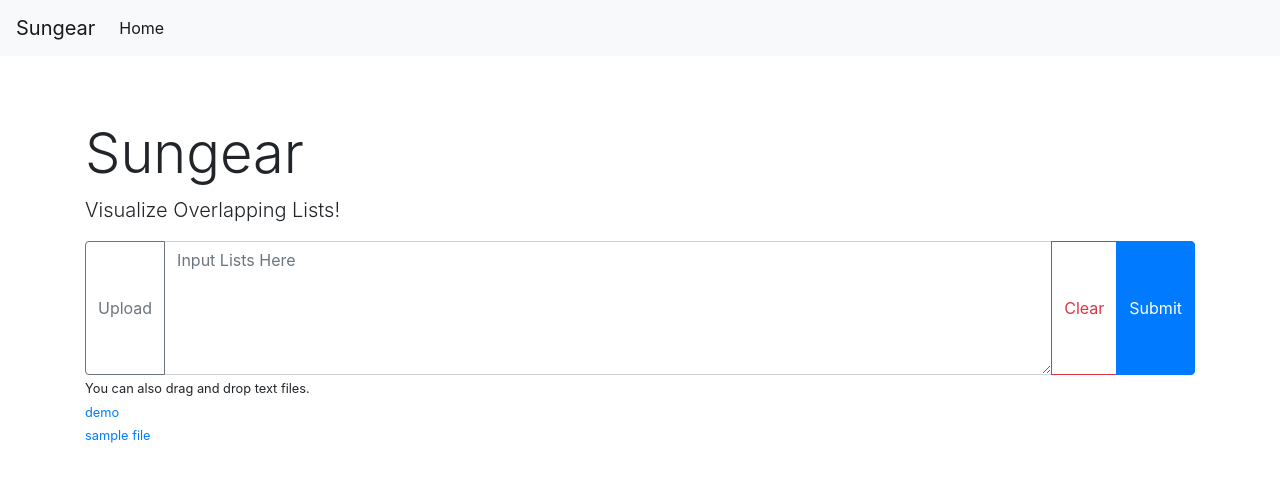
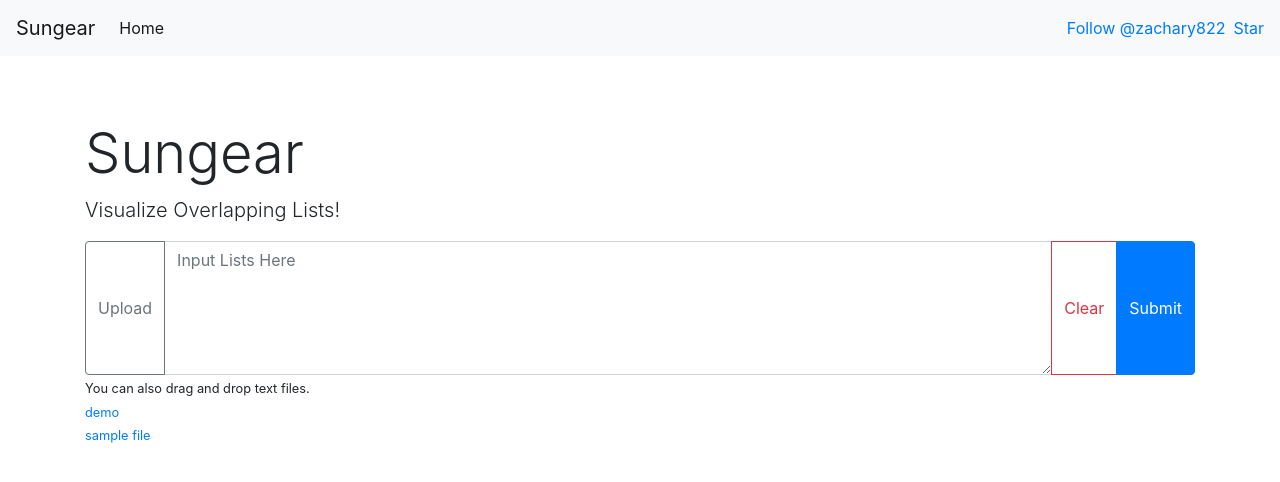
Before and after one commit to zachary822/sungear_react, a React app: page / in a window 1280 px wide. Shown: the top 482 px of the page. Built offline with nearby package versions, Linux system fonts and the light colour scheme.

Commit message:
Add github buttons

```diff
--- a/src/components/app.jsx
+++ b/src/components/app.jsx
@@ -3,7 +3,7 @@
  * 2019-07-09
  */
 import React from "react";
-import {Redirect, Route, Switch, Link, NavLink} from "react-router-dom";
+import {Link, NavLink, Redirect, Route, Switch} from "react-router-dom";
 import Query from "./query";
 import Result from "./result";
 
@@ -17,6 +17,17 @@ class App extends React.Component {
             <NavLink exact className="nav-link" to="/" activeClassName="active">Home</NavLink>
           </li>
         </ul>
+        <div className="d-inline mr-2">
+          <a className="github-button" href="https://github.com/zachary822"
+             data-size="large"
+             aria-label="Follow @zachary822 on GitHub">Follow @zachary822</a>
+        </div>
+        <div className="d-inline">
+          <a className="github-button" href="https://github.com/zachary822/sungear"
+             data-icon="octicon-star"
+             data-size="large"
+             data-show-count="true" aria-label="Star zachary822/sungear on GitHub">Star</a>
+        </div>
       </nav>
       <Switch>
         <Route path="/" exact component={Query}/>
--- a/src/index.html
+++ b/src/index.html
@@ -5,6 +5,7 @@
     <meta name="viewport" content="width=device-width, initial-scale=1, shrink-to-fit=no">
     <meta name="Description" content="Sungear Web App">
     <title>Sungear</title>
+    <script async defer src="https://buttons.github.io/buttons.js"></script>
 </head>
 <body>
 <div id="app"></div>
```
